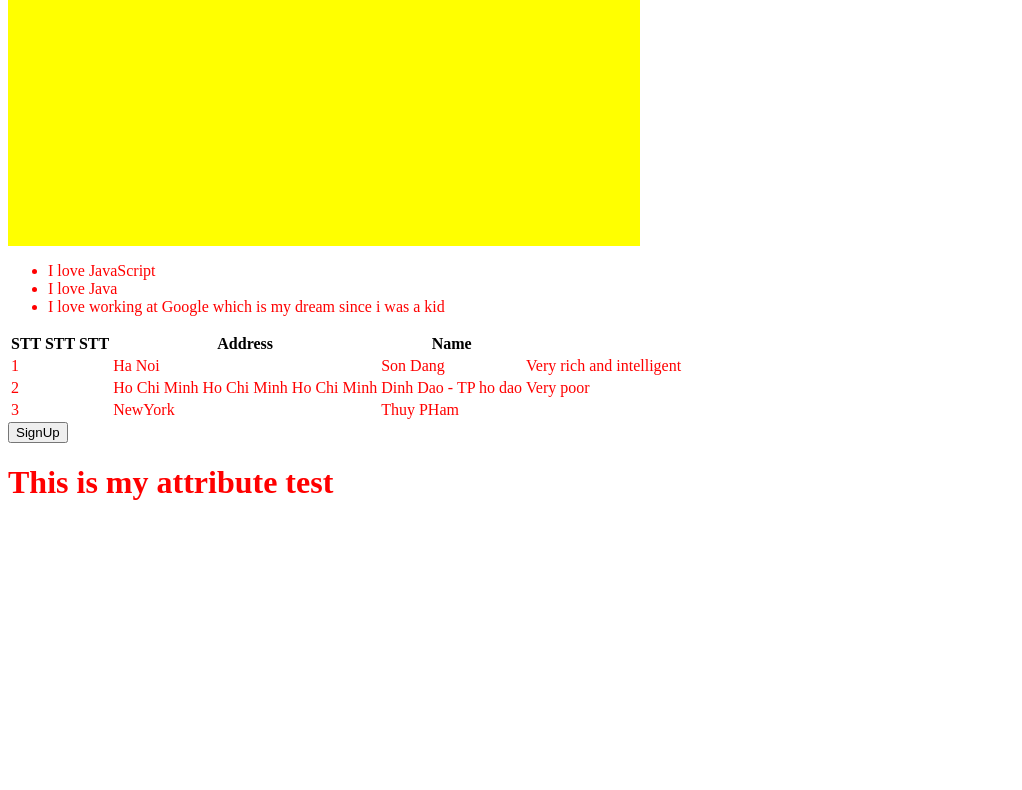
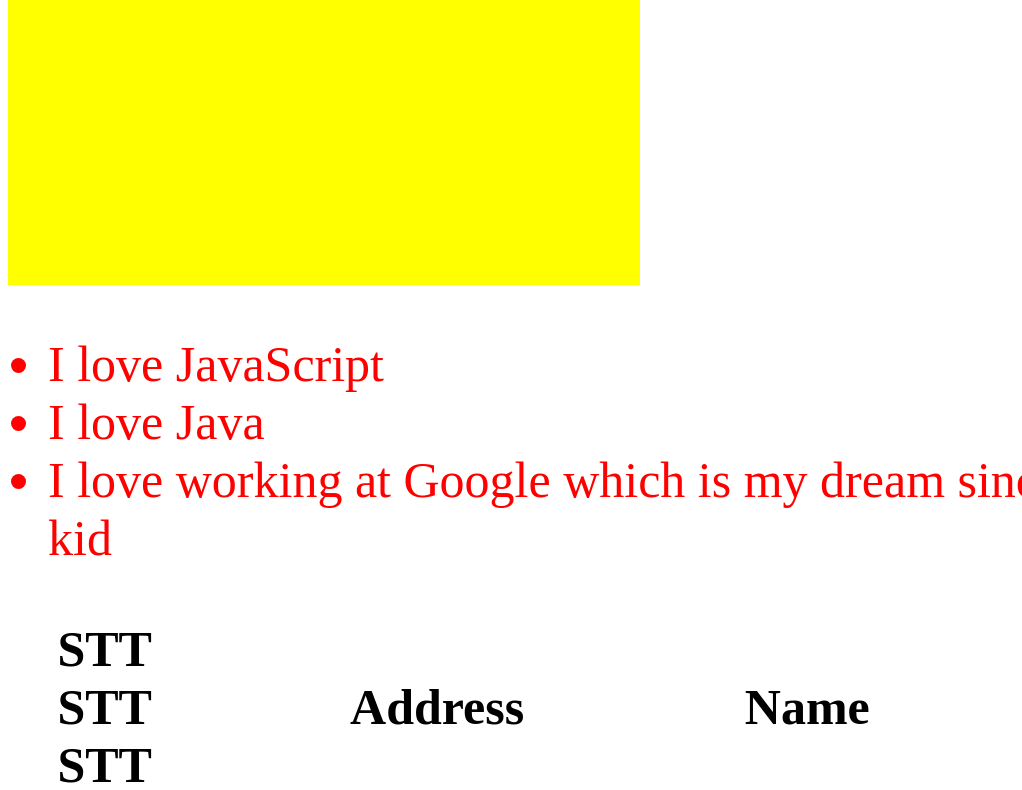
Before and after one commit to oldman-coding/javascriptTraining, a website: page html-css/index.html in a window 1280 px wide. Shown: the part 459-1249 px from the top of the page, without its empty margins (0-1022 px from the left). Before the commit the page ends 982 px from the top, so only its background shows below. Drawn offline with Linux system fonts and the light colour scheme.

Commit message:
rem and em

```diff
--- a/html-css/main1.css
+++ b/html-css/main1.css
@@ -3,19 +3,32 @@
 }
 
 h1 {
-    color: var(--text-color)
+    color: var(--text-color);
+    font-size: 3rem;
 }
 
+/* REM Inherited from html tag */
+/* EM inherited from latest tag */
 li {
-    color: var(--text-color)
+    color: var(--text-color);
+    font-size: 1em;
 }
 
 td {
     color: var(--text-color)
 }
 
+
 .box {
     width: 50%;
     height: 100px;
     background-color: yellow
 }
+
+html {
+    font-size: 10px;
+}
+
+body {
+    font-size: 50px;
+}
```
